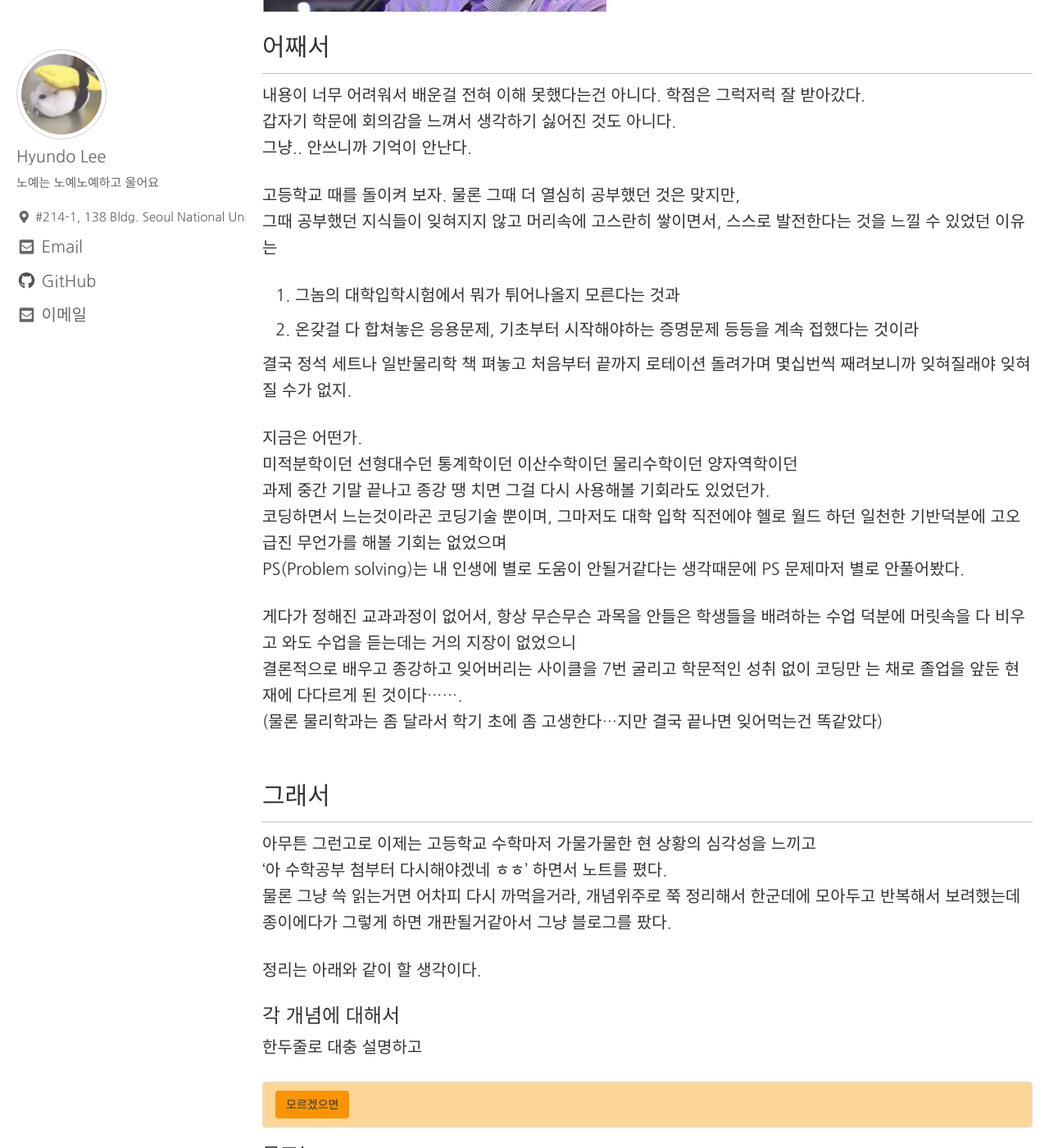
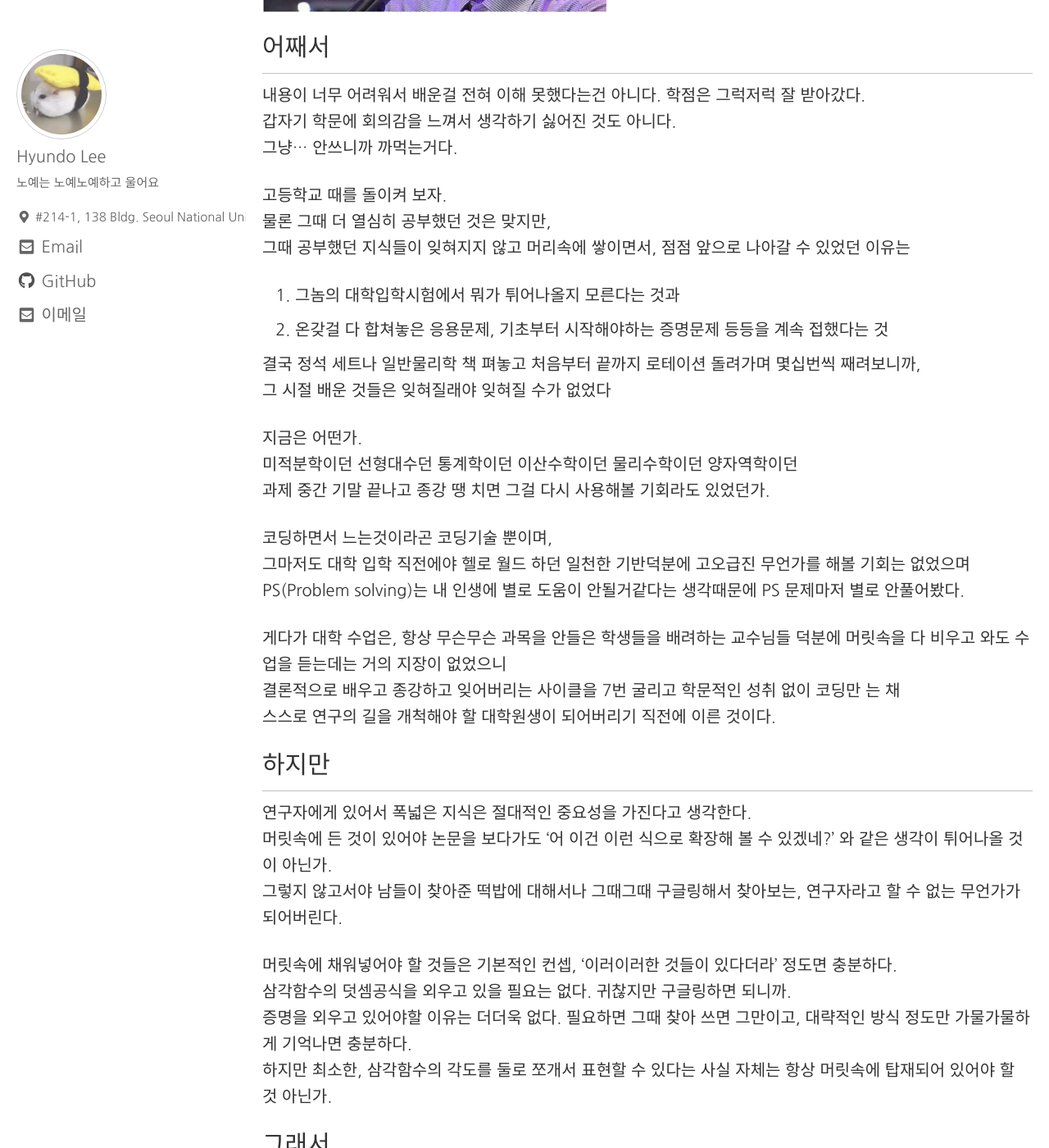
Before and after one commit to illhyhl1111/PPPP.github.io, a Jekyll site: the page built from _posts/2018-09-14-first-post.md, in a window 1280 px wide and 1400 px high, scrolled down 913 px. Shown: the whole window at 82% size. Built offline with Jekyll 4.4.1, drawn with Linux system fonts in a browser that asks for light colours; nearby versions of some CDN libraries; formulas are drawn with MathJax 3; some of the changed text lies outside the part shown.

Commit message:
머릿글 수정

````diff
--- a/_posts/2018-09-14-first-post.md
+++ b/_posts/2018-09-14-first-post.md
@@ -1,5 +1,5 @@
 ---
-title: "인간의 기억력은 짧더라"
+title: "기억력이 나빠서 슬픈 생물"
 date: 2018-09-14 23:37:23 -0400
 categories: posts
 classes: wide
@@ -14,7 +14,7 @@ author_profile: true
 {% endcomment %}
 
 # 대학에 입학한지 어언 5년
-대학에 입학해서 많은 것을 배워보겠다는 뜻이 있었다. <br/>
+대학에 입학해서, 많이 배워가고자 하는 의지가 있었다. <br/>
 좋은 환경에서 나름 수업도 많이 듣고 열심히 공부했다. <br/>
 하지만, 졸업을 앞둔 마지막 학기인 지금 돌이켜보면 참 허망하다.
 
@@ -27,65 +27,85 @@ author_profile: true
 ## 어째서
 내용이 너무 어려워서 배운걸 전혀 이해 못했다는건 아니다. 학점은 그럭저럭 잘 받아갔다. <br/>
 갑자기 학문에 회의감을 느껴서 생각하기 싫어진 것도 아니다. <br/>
-그냥.. 안쓰니까 기억이 안난다.
+그냥... 안쓰니까 까먹는거다.
 
-고등학교 때를 돌이켜 보자. 물론 그때 더 열심히 공부했던 것은 맞지만, <br/>
-그때 공부했던 지식들이 잊혀지지 않고 머리속에 고스란히 쌓이면서, 스스로 발전한다는 것을 느낄 수 있었던 이유는
+고등학교 때를 돌이켜 보자.  <br/>
+물론 그때 더 열심히 공부했던 것은 맞지만, <br/>
+그때 공부했던 지식들이 잊혀지지 않고 머리속에 쌓이면서, 점점 앞으로 나아갈 수 있었던 이유는
 1. 그놈의 대학입학시험에서 뭐가 튀어나올지 모른다는 것과
-2. 온갖걸 다 합쳐놓은 응용문제, 기초부터 시작해야하는 증명문제 등등을 계속 접했다는 것이라
+2. 온갖걸 다 합쳐놓은 응용문제, 기초부터 시작해야하는 증명문제 등등을 계속 접했다는 것
 
-결국 정석 세트나 일반물리학 책 펴놓고 처음부터 끝까지 로테이션 돌려가며 몇십번씩 째려보니까 잊혀질래야 잊혀질 수가 없지.
+결국 정석 세트나 일반물리학 책 펴놓고 처음부터 끝까지 로테이션 돌려가며 몇십번씩 째려보니까, <br/>
+그 시절 배운 것들은 잊혀질래야 잊혀질 수가 없었다
 
 지금은 어떤가. <br/>
 미적분학이던 선형대수던 통계학이던 이산수학이던 물리수학이던 양자역학이던 <br/>
 과제 중간 기말 끝나고 종강 땡 치면 그걸 다시 사용해볼 기회라도 있었던가. <br/>
-코딩하면서 느는것이라곤 코딩기술 뿐이며, 그마저도 대학 입학 직전에야 헬로 월드 하던 일천한 기반덕분에 고오급진 무언가를 해볼 기회는 없었으며 <br/>
+
+
+코딩하면서 느는것이라곤 코딩기술 뿐이며, <br/>
+그마저도 대학 입학 직전에야 헬로 월드 하던 일천한 기반덕분에 고오급진 무언가를 해볼 기회는 없었으며 <br/>
 PS(Problem solving)는 내 인생에 별로 도움이 안될거같다는 생각때문에 PS 문제마저 별로 안풀어봤다. <br/>
 
-게다가 정해진 교과과정이 없어서, 항상 무슨무슨 과목을 안들은 학생들을 배려하는 수업 덕분에 머릿속을 다 비우고 와도 수업을 듣는데는 거의 지장이 없었으니 <br/>
-결론적으로 배우고 종강하고 잊어버리는 사이클을 7번 굴리고 학문적인 성취 없이 코딩만 는 채로 졸업을 앞둔 현재에 다다르게 된 것이다....... <br/>
-(물론 물리학과는 좀 달라서 학기 초에 좀 고생한다...지만 결국 끝나면 잊어먹는건 똑같았다) <br/>
-<br/>
+게다가 대학 수업은, 항상 무슨무슨 과목을 안들은 학생들을 배려하는 교수님들 덕분에 머릿속을 다 비우고 와도 수업을 듣는데는 거의 지장이 없었으니 <br/>
+결론적으로 배우고 종강하고 잊어버리는 사이클을 7번 굴리고 학문적인 성취 없이 코딩만 는 채 <br/>
+스스로 연구의 길을 개척해야 할 대학원생이 되어버리기 직전에 이른 것이다. <br/>
+
+## 하지만
+
+연구자에게 있어서 폭넓은 지식은 절대적인 중요성을 가진다고 생각한다. <br/>
+머릿속에 든 것이 있어야 논문을 보다가도 '어 이건 이런 식으로 확장해 볼 수 있겠네?' 와 같은 생각이 튀어나올 것이 아닌가. <br/>
+그렇지 않고서야 남들이 찾아준 떡밥에 대해서나 그때그때 구글링해서 찾아보는, 연구자라고 할 수 없는 무언가가 되어버린다. <br/>
+
+머릿속에 채워넣어야 할 것들은 기본적인 컨셉, '이러이러한 것들이 있다더라' 정도면 충분하다. <br/>
+삼각함수의 덧셈공식을 외우고 있을 필요는 없다. 귀찮지만 구글링하면 되니까. <br/>
+증명을 외우고 있어야할 이유는 더더욱 없다. 필요하면 그때 찾아 쓰면 그만이고, 대략적인 방식 정도만 가물가물하게 기억나면 충분하다. <br/>
+하지만 최소한, 삼각함수의 각도를 둘로 쪼개서 표현할 수 있다는 사실 자체는 항상 머릿속에 탑재되어 있어야 할 것 아닌가. <br/>
 
 ## 그래서
 
-아무튼 그런고로 이제는 고등학교 수학마저 가물가물한 현 상황의 심각성을 느끼고 <br/>
-'아 수학공부 첨부터 다시해야겠네 ㅎㅎ' 하면서 노트를 폈다. <br/>
-물론 그냥 쓱 읽는거면 어차피 다시 까먹을거라, 개념위주로 쭉 정리해서 한군데에 모아두고 반복해서 보려했는데 <br/>
-종이에다가 그렇게 하면 개판될거같아서 그냥 블로그를 팠다.
+고등학교 수학마저 슬슬 가물가물한 현 상황에 대한 노여움과 안타까움을 느끼고 <br/>
+'수학공부 첨부터 다시해야겠네.. ㅎㅎ' 하면서 노트를 폈다. <br/>
+하지만 그냥 쓱 한번 훑어보는거면 어차피 다시 까먹을 것이 아닌가. <br/>
+그래서 언제든 생각나면 다시 볼 수 있도록, 여태껏 배워 온 인생 수학이 정리된 대요약본을 큰맘먹고 작성해볼 생각이었으나 <br/>
+종이에다가 그렇게 하면 개판날거같아서 그냥 아예 블로그를 팠다.
 
 정리는 아래와 같이 할 생각이다.
 
+-------------
+
 ### 각 개념에 대해서
-한두줄로 대충 설명하고
+여기는 머릿속에 언제든지 대기하고 있어야 할 한두줄 정도의 기본적인 내용들이다.
 
 {% capture context1 %}
-버튼 누르면 좀 더 상세하게 컨셉같은걸 설명하고
+여기는 중요한 수식, 그리고 세부 개념들이 정리되어 있을 예정이다. <br/>
+위 요약글만 봐서는 감이 잘 안잡히면 본다.
 {% endcapture %}
 
 {% capture context2 %}
-여기선 증명이나 기타등등 상세하게 설명할 예정이다.
+여기선 증명이나 기타등등 상세한 설명이 있을 예정이다. <br/>
+필요할 때, 그리고 심심할 때 본다.
 {% endcapture %}
 
-{% include blocks.html context1=context1 context2=context2 topic="first"%}
+{% include blocks.html context1=context1 context2=context2 topic="first" %}
 
 ### 목표는
-분야마다 한페이지에 모든 개념을 다 기록하는 것
+분야마다 한 페이지에 배운 모든 개념을 다 기록하는 것 <br/>
+수학 한페이지, 물리 한페이지, 컴퓨터 이론 관련 한페이지...
 
 {% capture context1 %}
-우선 수학쪽에 먼저 집중할 예정
+우선 수학쪽에 먼저 집중할 예정이고
 {% endcapture %}
 
 {% capture context2 %}
-이후 새로 배우는 내용이 있을때마다 유사하게 정리해서 쌓아나갈 예정이다.
+이후 새로 배우는 내용이 있을때마다 정리해서 차근차근 쌓아나갈 예정이다. <br/>
 {% endcapture %}
 
 {% include blocks.html context1=context1 context2=context2 topic="second"
 button1-text="우선" button2-text="그리고" %}
 
-
-버튼은 가물가물할때만 눌러보면 되는거고, 보통 한줄로 정리된 내용만 읽으면 되리라 생각하고 <br/>
-이렇게 정리해 놓은걸 매일?까지는 아니더라도 꾸준히 보면 좀 도움이 되지 않을까 싶다.<br/>
+최종적으로는 이 블로그가 여러모로 허접한 내 메모리를 보완하는 기억장치쯤이 됬으면 좋겠다. <br/>
+한두줄로 정리해 놓은 개념 부분만 꾸준히 보면 좀 도움이 되지 않을까 싶다.<br/>
 이왕 블로그로 만들어놓은거 남들이 봐도 좋고. 그만한 퀄리티를 뽑을 수 있을지는 모르겠지만. <br/>
 
 
@@ -95,7 +115,7 @@ button1-text="우선" button2-text="그리고" %}
 --------------
 
 블로그는 Github Pages와 [jekyll][jekyll-docs] 을 이용하여 구성하였고, [minimal mistakes][minimal-mistakes] Theme을 사용하였다. <br/>
-글은 마크다운으로 쓸 예정이며, 수식은 [Mathjax][Mathjax]을 사용하여 latex 문법의 html로 쓸 예정이다.
+글은 마크다운으로 쓸 예정이며, 수식은 [Mathjax][Mathjax]을 사용하여 latex 문법의 html로 쓸 예정이다. <br/>
 
 ```html
   <p> $$ J(\theta) = \frac{1}{m} \sum^m_{i=1} Cost(h_\theta(x),y) $$ </p>
@@ -103,6 +123,9 @@ button1-text="우선" button2-text="그리고" %}
 <p> $$ J(\theta) = \frac{1}{m} \sum^m_{i=1} Cost(h_\theta(x),y) $$ </p>
 
 
+2018년 9월 15일에 시작한 이 블로그가 꾸준히 자라나서 생각했던 만큼의 무언가가 되어주기를 기대한다. <br/>
+우리 인생 화이팅
+
 [jekyll-docs]: https://jekyllrb.com/docs/home
 [minimal-mistakes]: https://github.com/mmistakes/minimal-mistakes
 [Mathjax]: http://docs.mathjax.org/en/latest/start.html
````
